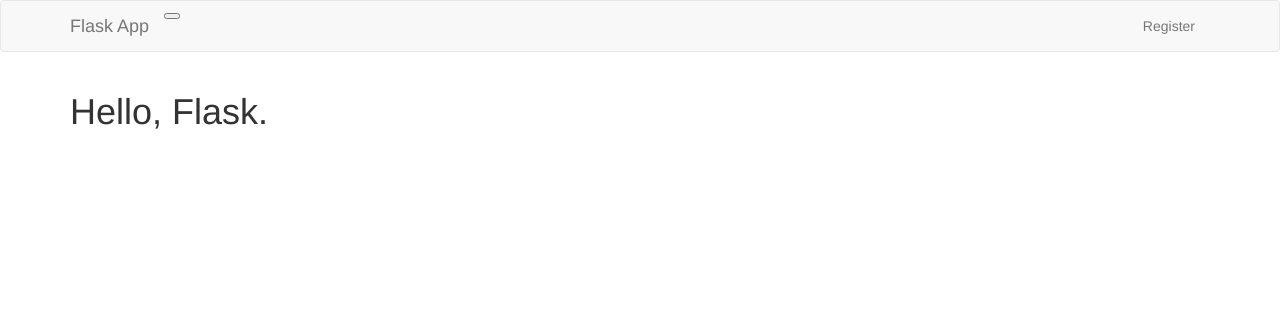
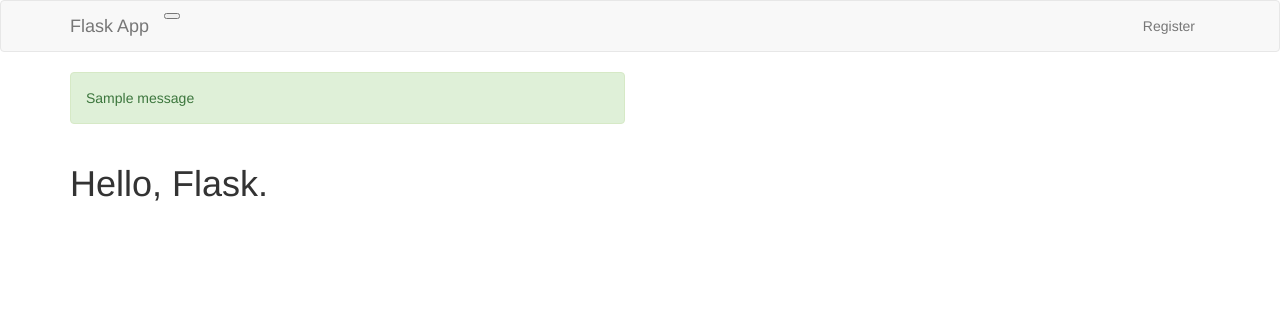
Before and after one commit to stefanSuYiGuo/FlaskAPIwithUI, a Flask app: page / in a window 1280 px wide. Shown: the top 312 px of the page. Run offline with Flask 2, Linux system fonts and the light colour scheme; one stand-in notice (Sample message) is shown; some libraries are stand-ins or nearby versions.

Commit message:
show flash message

```diff
--- a/app/templates/base.html
+++ b/app/templates/base.html
@@ -17,6 +17,19 @@
 
 {% block content %}
     <div class="container">
+        <div class="row">
+            <div class="col-md-6">
+                {% with messages = get_flashed_messages(with_categories=true) %}
+                    {% if messages %}
+                        {% for category, message in messages %}
+                            <div class="alert alert-{{ category }}">
+                                {{ message }}
+                            </div>
+                        {% endfor %}
+                    {% endif %}
+                {% endwith %}
+            </div>
+        </div>
         {% block app_content %}
         {% endblock %}
     </div>
```
